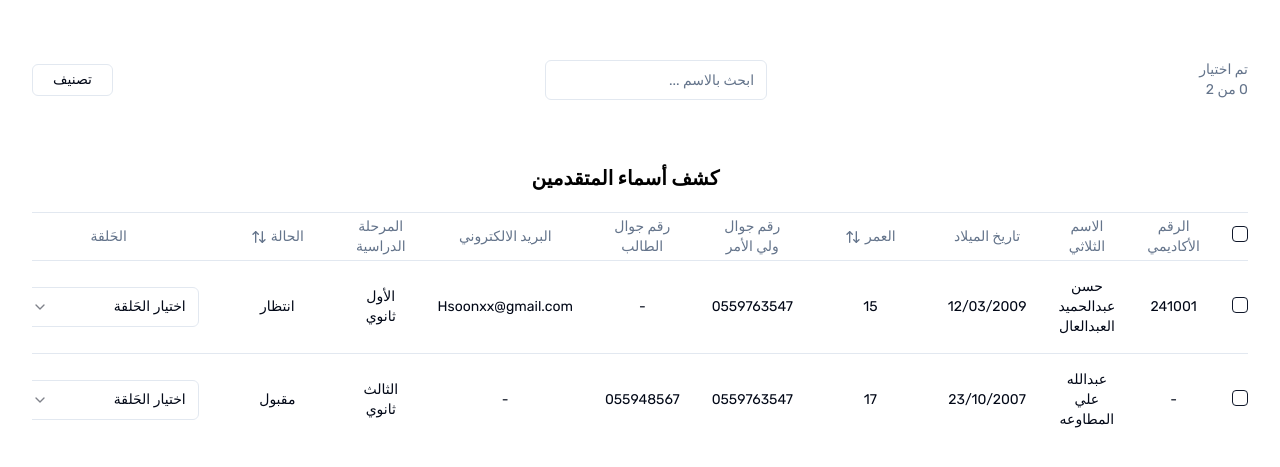
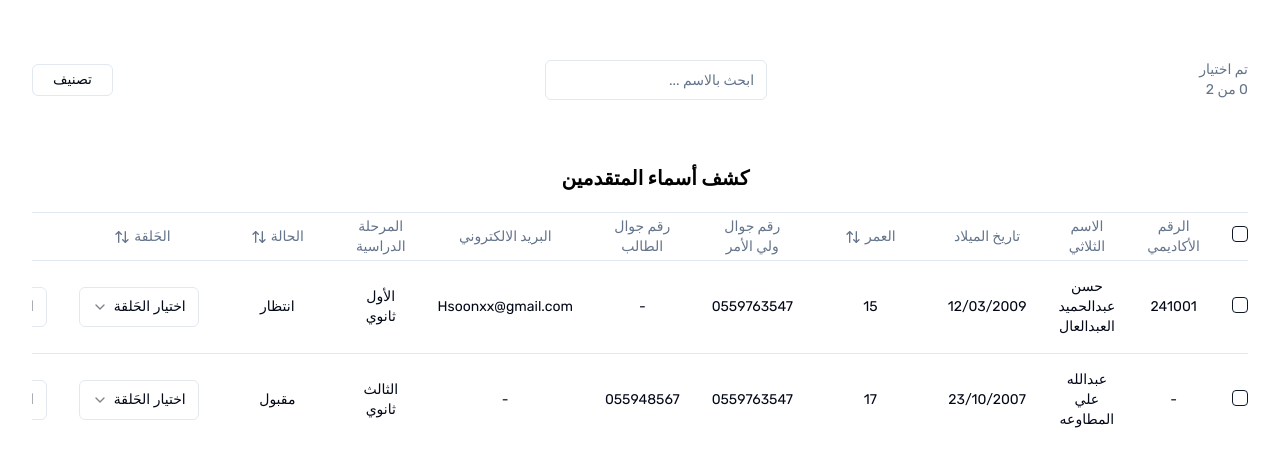
Before and after one commit to Labrarysa/CourseManager, a Next.js app: page /table in a window 1280 px wide. Shown: the part 187-654 px from the top of the page. Built offline with nearby package versions, Linux system fonts and the light colour scheme.

Commit message:
add the sort in the class and group

```diff
--- a/app/table/column.tsx
+++ b/app/table/column.tsx
@@ -25,6 +25,7 @@ export type student = {
   year: string;
   status: "انتظار" | "مقبول";
   class: string;
+  group: string;
 };
 
 // Definition of table columns for displaying student data
@@ -119,10 +120,21 @@ export const columns: ColumnDef<student>[] = [
   // Dropdown column for selecting student's class
   {
     accessorKey: "class",
-    header: "الحَلقة ",
+    header: ({ column }) => (
+      <div className="flex items-center">
+        <Button
+          variant="ghost"
+          onClick={() => column.toggleSorting(column.getIsSorted() === "asc")}
+          className="mr-2"
+        >
+          الحَلقة
+          <ArrowUpDown className="w-4 h-4 mr-1" />
+        </Button>
+      </div>
+    ),
     cell: ({ cell }) => (
       <Select>
-        <SelectTrigger className="w-[180px]">
+        <SelectTrigger className="w-[120px]">
           <SelectValue placeholder="اختيار الحَلقة" />
         </SelectTrigger>
         <SelectContent>
@@ -134,4 +146,33 @@ export const columns: ColumnDef<student>[] = [
       </Select>
     ),
   },
+    // Dropdown column for selecting student's group
+    {
+      accessorKey: "group",
+      header: ({ column }) => (
+        <div className="flex items-center">
+          <Button
+            variant="ghost"
+            onClick={() => column.toggleSorting(column.getIsSorted() === "asc")}
+            className="mr-2"
+          >
+            المجموعة
+            <ArrowUpDown className="w-4 h-4 mr-1" />
+          </Button>
+        </div>
+      ),
+      cell: ({ cell }) => (
+        <Select>
+          <SelectTrigger className="w-[140px]">
+            <SelectValue placeholder="اختيار المجموعة" />
+          </SelectTrigger>
+          <SelectContent>
+            <SelectItem value="المجموعة الأولى">المجموعة الأولى</SelectItem>
+            <SelectItem value="المجموعة الثانية">المجموعة الثانية</SelectItem>
+            <SelectItem value="المجموعة الثالثة">المجموعة الثالثة</SelectItem>
+            {/* Add more options here as needed */}
+          </SelectContent>
+        </Select>
+      ),
+    },
 ];
--- a/app/table/page.tsx
+++ b/app/table/page.tsx
@@ -19,7 +19,8 @@ async function getData(): Promise<student[]> {
       email: "Hsoonxx@gmail.com",
       year: "الأول ثانوي",
       status: "انتظار",
-      class: "الحلقة الأولى"
+      class: "الحلقة الأولى",
+      group: "القروب الأول",
     },
     {
       studentId: "-",
@@ -31,7 +32,8 @@ async function getData(): Promise<student[]> {
       email: "-",
       year: "الثالث ثانوي",
       status: "مقبول",
-      class: "الحلقة الثانية"
+      class: "الحلقة الثانية",
+      group: "القروب الأول",
     },
   ]
 }
```
